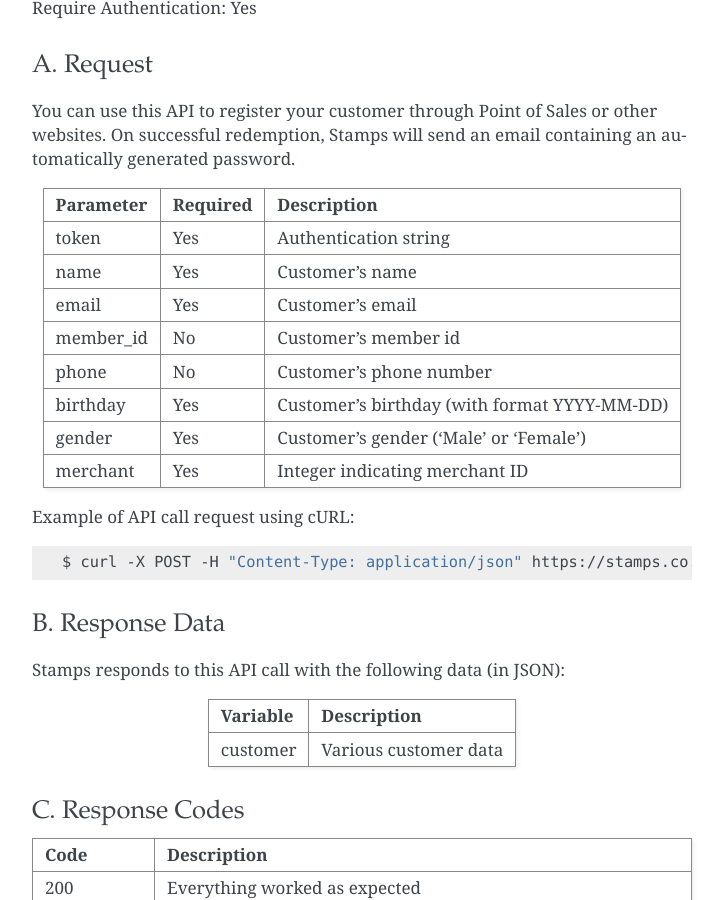
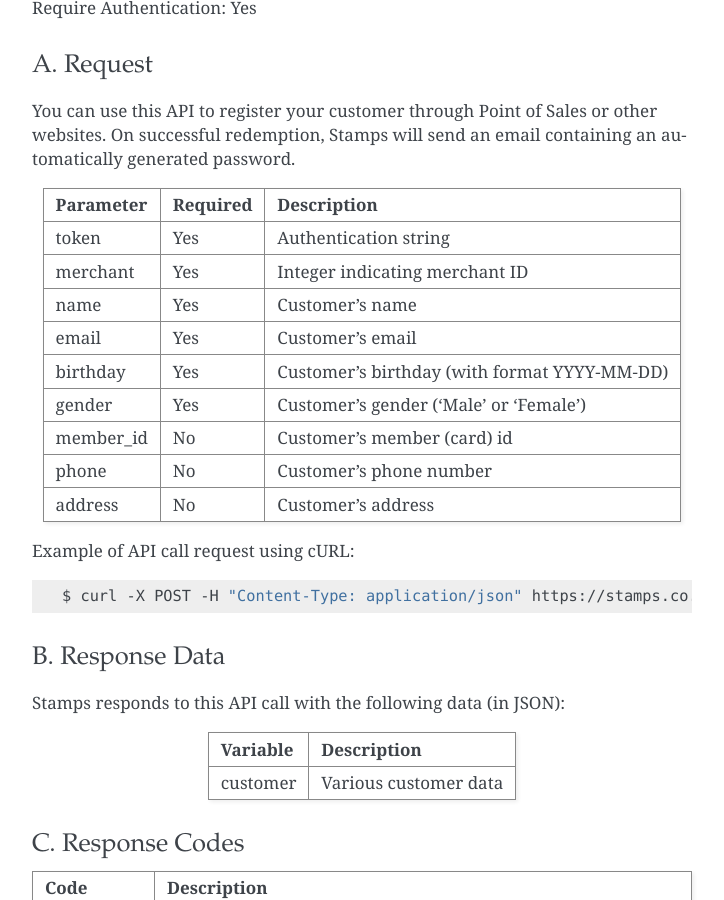
Before and after one commit to ui/stamps-api-docs, a Sphinx documentation site: the page built from source/customer_api.rst, in a window 1280 px wide and 900 px high, scrolled down 3919 px. Shown: the whole window, without its empty margins (388-1112 px from the left). Built offline with Sphinx 7.4.7, drawn with Linux system fonts in a browser that asks for light colours.

Commit message:
Added address field to registration API.

```diff
--- a/source/customer_api.rst
+++ b/source/customer_api.rst
@@ -222,20 +222,21 @@ containing an automatically generated password.
 Parameter   Required    Description
 =========== =========== =========================
 token       Yes         Authentication string
+merchant    Yes         Integer indicating merchant ID
 name        Yes         Customer's name
 email       Yes         Customer's email
-member_id   No          Customer's member id
-phone       No          Customer's phone number
 birthday    Yes         Customer's birthday (with format YYYY-MM-DD)
 gender      Yes         Customer's gender ('Male' or 'Female')
-merchant    Yes         Integer indicating merchant ID
+member_id   No          Customer's member (card) id
+phone       No          Customer's phone number
+address     No          Customer's address
 =========== =========== =========================
 
 Example of API call request using cURL:
 
 .. code-block :: bash
 
-    $ curl -X POST -H "Content-Type: application/json" https://stamps.co.id/api/memberships/register -i -d '{ "token": "secret", "name": "me", "email": "me@mail.com", "member_id": "123412341234", "phone": "0215600010", "birthday": "1991-10-19", "gender": "Female", "merchant": 14}'
+    $ curl -X POST -H "Content-Type: application/json" https://stamps.co.id/api/memberships/register -i -d '{ "token": "secret", "name": "me", "email": "me@mail.com", "member_id": "123412341234", "phone": "+62215600010", "birthday": "1991-10-19", "gender": "Female", "merchant": 14, "address": "221b Baker Street"}'
 
 
 B. Response Data
```
